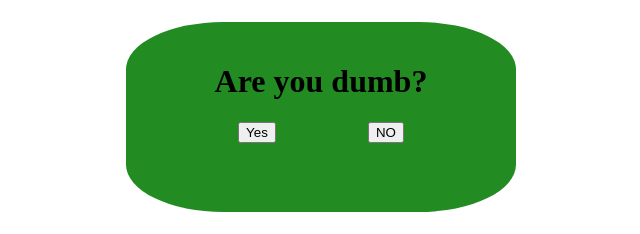
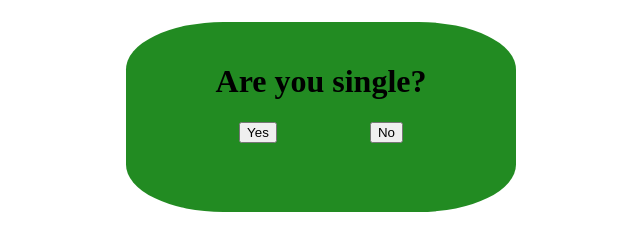
Before and after one commit to takegabriel08/eyekiller, a website: page public/index.html in a window 1280 px wide. Shown: the part 192-426 px from the top of the page, 327-967 px from the left. Drawn offline with Linux system fonts and the light colour scheme.

Commit message:
Update index.html

```diff
--- a/public/index.html
+++ b/public/index.html
@@ -23,10 +23,10 @@
       </div>
     </div>
     <div id="question">
-      <h1 id="stupid">Are you dumb?</h1>
+      <h1 id="stupid">Are you single?</h1>
       <div id="options">
         <input type="submit" id="btnYes" value="Yes" />
-        <input type="submit" id="btnNo" value="NO" />
+        <input type="submit" id="btnNo" value="No" />
       </div>
     </div>
     <div class="contact">
```
